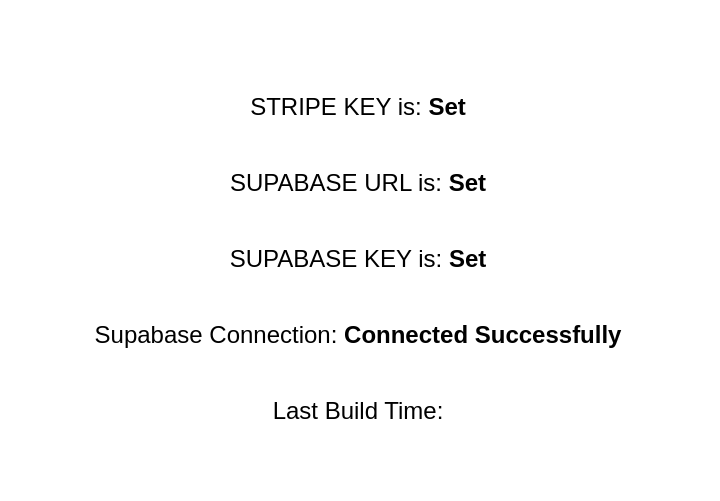
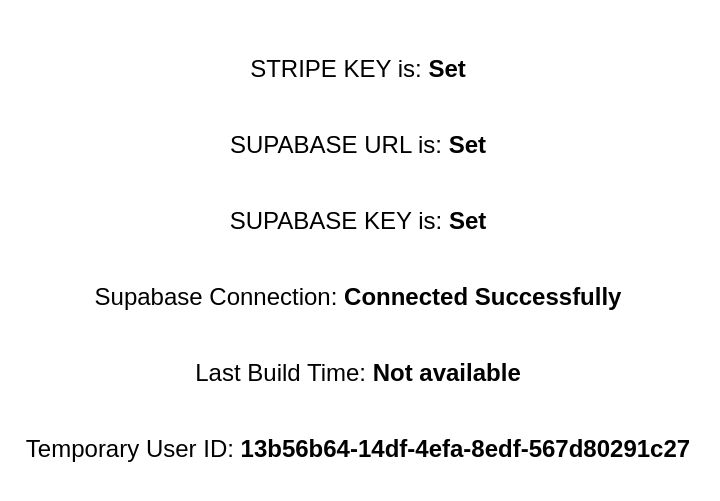
Before and after one commit to allanlivingston/maxli, a Next.js app: page /status-check in a window 1280 px wide. Shown: the part 149-650 px from the top of the page, without its empty margins (282-1002 px from the left). Built offline with nearby package versions, Linux system fonts and the light colour scheme; no server answers; the database is empty.

Commit message:
update status check page

```diff
--- a/package.json
+++ b/package.json
@@ -4,7 +4,7 @@
   "private": true,
   "scripts": {
     "dev": "next dev",
-    "build": "next build",
+    "build": "BUILD_TIME=$(date -u +'%Y-%m-%d %H:%M:%S UTC') next build",
     "start": "next start",
     "lint": "next lint",
     "setup-webhook": "ts-node scripts/setupWebhooks.ts"
--- a/pages/status-check.tsx
+++ b/pages/status-check.tsx
@@ -1,12 +1,14 @@
 import { GetServerSideProps, NextPage } from 'next';
 import { createClient } from '@supabase/supabase-js';
+import { getGuestId } from '../utils/guestId'; // Import the getGuestId function
 
 interface KeyCheckProps {
   isStripeKeySet: boolean;
   isSupabaseUrlSet: boolean;
   isSupabaseAnonKeySet: boolean;
   supabaseConnectionStatus: string;
-  buildTime: string; // Add this line
+  buildTime: string;
+  tempUserId: string; // Add this line
 }
 
 const KeyCheck: NextPage<KeyCheckProps> = ({
@@ -14,7 +16,8 @@
   isSupabaseUrlSet,
   isSupabaseAnonKeySet,
   supabaseConnectionStatus,
-  buildTime // Add this line
+  buildTime,
+  tempUserId // Add this line
 }) => {
   return (
     <div style={{
@@ -41,6 +44,9 @@
       <p>
         Last Build Time: <strong>{buildTime}</strong>
       </p>
+      <p>
+        Temporary User ID: <strong>{tempUserId}</strong>
+      </p>
     </div>
   );
 };
@@ -59,7 +65,6 @@
         process.env.NEXT_PUBLIC_SUPABASE_ANON_KEY!
       );
 
-      // Change this line
       await supabase.from('orders').select('*').limit(1);
 
       supabaseConnectionStatus = 'Connected Successfully';
@@ -71,13 +76,19 @@
     supabaseConnectionStatus = 'Not Attempted (Missing Credentials)';
   }
 
+  const buildTime = process.env.BUILD_TIME || 'Not available';
+
+  // Generate or retrieve the temporary user ID
+  const tempUserId = getGuestId();
+
   return {
     props: {
       isStripeKeySet,
       isSupabaseUrlSet,
       isSupabaseAnonKeySet,
       supabaseConnectionStatus,
-      buildTime: process.env.BUILD_TIME!, // Add this line
+      buildTime,
+      tempUserId // Add this line
     },
   };
 };
```
